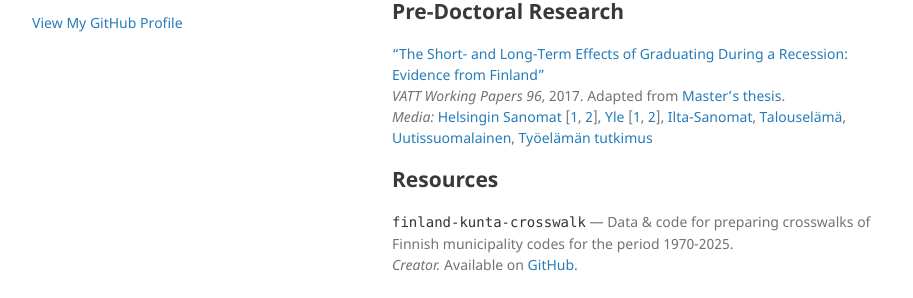
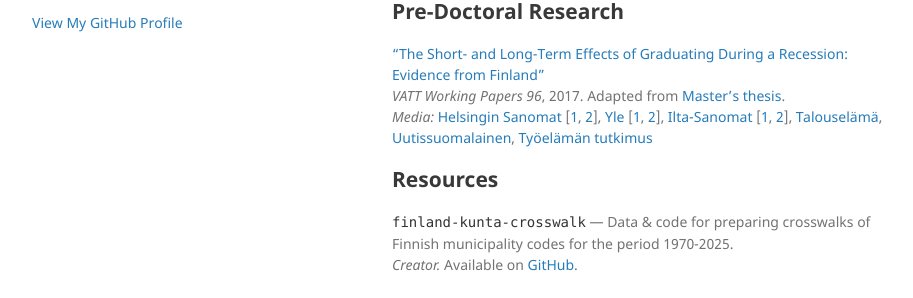
Before and after one commit to miikapaal/miikapaal.github.io, a Jekyll site: the page built from index.md, in a window 1280 px wide and 900 px high, scrolled down 1160 px. Shown: the part 345-643 px from the top of the window, without its empty margins (178-1091 px from the left). Built offline with Jekyll 4.4.1, drawn with Linux system fonts in a browser that asks for light colours; our own code applies the rules of GitHub Pages for plain Markdown files.

Commit message:
Update index.md
Added link to Ilta-Sanomat/Talous-Sanomat article citing Masters thesis

```diff
--- a/index.md
+++ b/index.md
@@ -67,7 +67,7 @@ Publications of the Government’s Analysis, Assessment and Research Activities,
 
 ["The Short- and Long-Term Effects of Graduating During a Recession: Evidence from Finland"](http://vatt.fi/documents/2956369/4541479/wp96.pdf/cd64ccc0-7c4e-4a25-b520-4f42dbc32849)
 *VATT Working Papers 96*, 2017. Adapted from [Master's thesis](https://helda.helsinki.fi/handle/10138/193652).
-*Media:* [Helsingin Sanomat](https://www.hs.fi/mielipide/art-2000006515416.html) [[1](https://www.hs.fi/mielipide/art-2000006515416.html), [2](https://www.hs.fi/suomi/art-2000011256911.html)], [Yle](https://yle.fi/a/74-20188770) [[1](https://yle.fi/a/74-20188770), [2](https://areena.yle.fi/1-72362012?utm_medium=social&utm_campaign=areena-web-share&utm_source=copy-link-share)], [Ilta-Sanomat](https://www.is.fi/taloussanomat/art-2000011575614.html), [Talouselämä](https://www.talouselama.fi/uutiset/a/a80c95e4-1f9f-4d40-8242-1e90bc321157), [Uutissuomalainen](https://www.ksml.fi/kotimaa/Korona-voi-nakertaa-nuorten-palkkoja-jopa-vuosien-ajan-%E2%80%93-tuleeko-kolmikymppisist%C3%A4-2020-luvun-h%C3%A4vi%C3%A4ji%C3%A4/1563814?pwbi=803b90fcf706ef7f068e34156f8b896e), [Työelämän tutkimus](https://journal.fi/tyoelamantutkimus/article/view/87120)
+*Media:* [Helsingin Sanomat](https://www.hs.fi/mielipide/art-2000006515416.html) [[1](https://www.hs.fi/mielipide/art-2000006515416.html), [2](https://www.hs.fi/suomi/art-2000011256911.html)], [Yle](https://yle.fi/a/74-20188770) [[1](https://yle.fi/a/74-20188770), [2](https://areena.yle.fi/1-72362012?utm_medium=social&utm_campaign=areena-web-share&utm_source=copy-link-share)], [Ilta-Sanomat](https://www.is.fi/taloussanomat/art-2000011575614.html) [[1](https://www.is.fi/taloussanomat/art-2000011575614.html), [2](https://www.is.fi/taloussanomat/art-2000011991723.html)], [Talouselämä](https://www.talouselama.fi/uutiset/a/a80c95e4-1f9f-4d40-8242-1e90bc321157), [Uutissuomalainen](https://www.ksml.fi/kotimaa/Korona-voi-nakertaa-nuorten-palkkoja-jopa-vuosien-ajan-%E2%80%93-tuleeko-kolmikymppisist%C3%A4-2020-luvun-h%C3%A4vi%C3%A4ji%C3%A4/1563814?pwbi=803b90fcf706ef7f068e34156f8b896e), [Työelämän tutkimus](https://journal.fi/tyoelamantutkimus/article/view/87120)
 
 ## Resources
 
```
